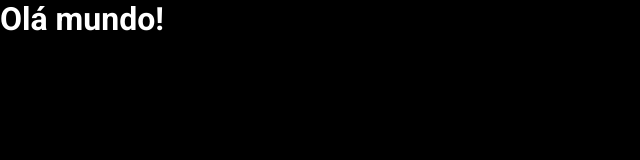
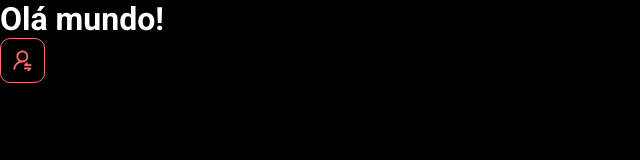
Before and after one commit to NinoBertonLuz/dsmeta, a React (Vite) app in the folder frontend/: page / in a window 1280 px wide. Shown: the top 160 px of the page, without its empty margins (0-640 px from the left). Built offline with nearby package versions, Linux system fonts and the light colour scheme.

Commit message:
First component

```diff
--- a/frontend/src/App.tsx
+++ b/frontend/src/App.tsx
@@ -1,7 +1,13 @@
+import NotificationButton from "./components/NotificationButton"
 
 
 function App() {
-  return <h1>Olá mundo!</h1>
+    return (
+    <>
+    <h1>Olá mundo!</h1>
+    <NotificationButton />
+    </>
+  )
 }
 
 export default App
--- /dev/null
+++ b/frontend/src/components/NotificationButton/index.tsx
@@ -0,0 +1,13 @@
+import icon from '../../assets/img/notification-icon.svg'
+import './styles.css'
+
+function NotificationButton() {
+    return (
+        <div className="dsmeta-red-btn">
+            <img src={icon} alt="Notificar" />
+        </div>
+
+    )
+  }
+
+  export default NotificationButton
--- /dev/null
+++ b/frontend/src/components/NotificationButton/styles.css
@@ -0,0 +1,15 @@
+.dsmeta-red-btn {
+    height: 45px;
+    width: 45px;
+    background: black;
+    border: 1px solid #ff6b72;
+    border-radius: 10px;
+    display: flex;
+    align-items: center;
+    justify-content: center;
+    cursor: pointer;
+}
+
+.dsmeta-red-btn img {
+    width: 19px;
+}
```
Also changed, not shown: frontend/src/assets/img/notification-icon.svg (added).
